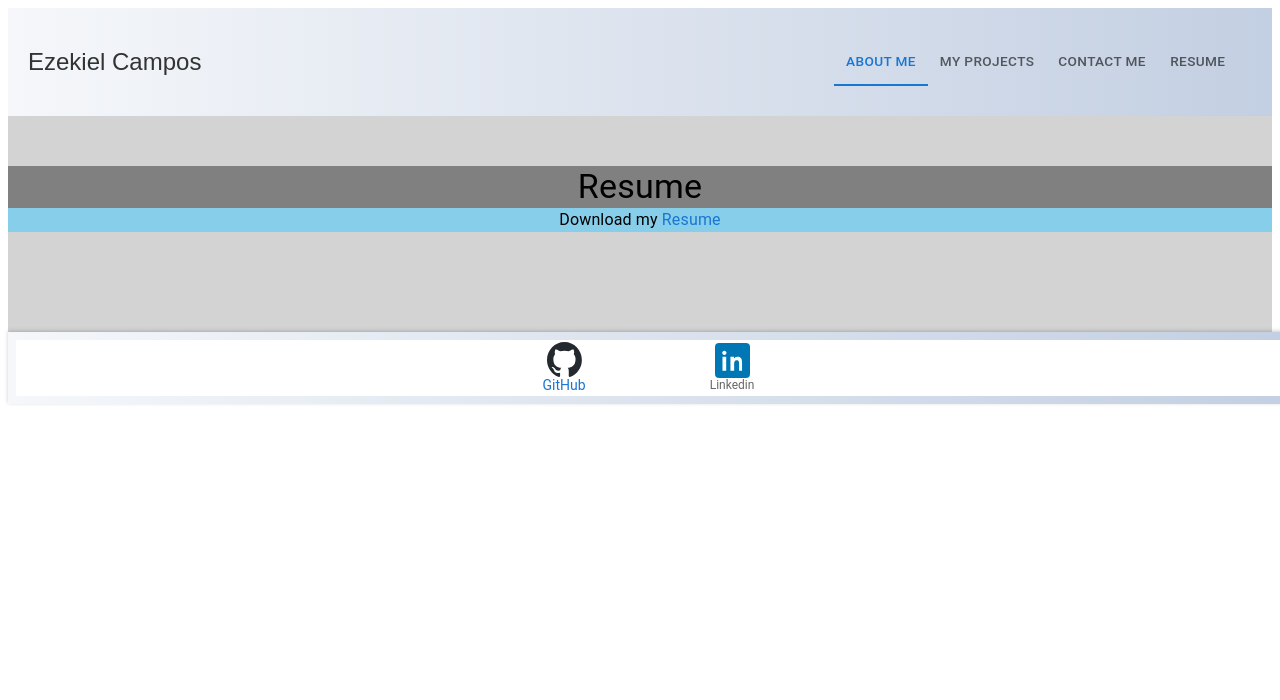
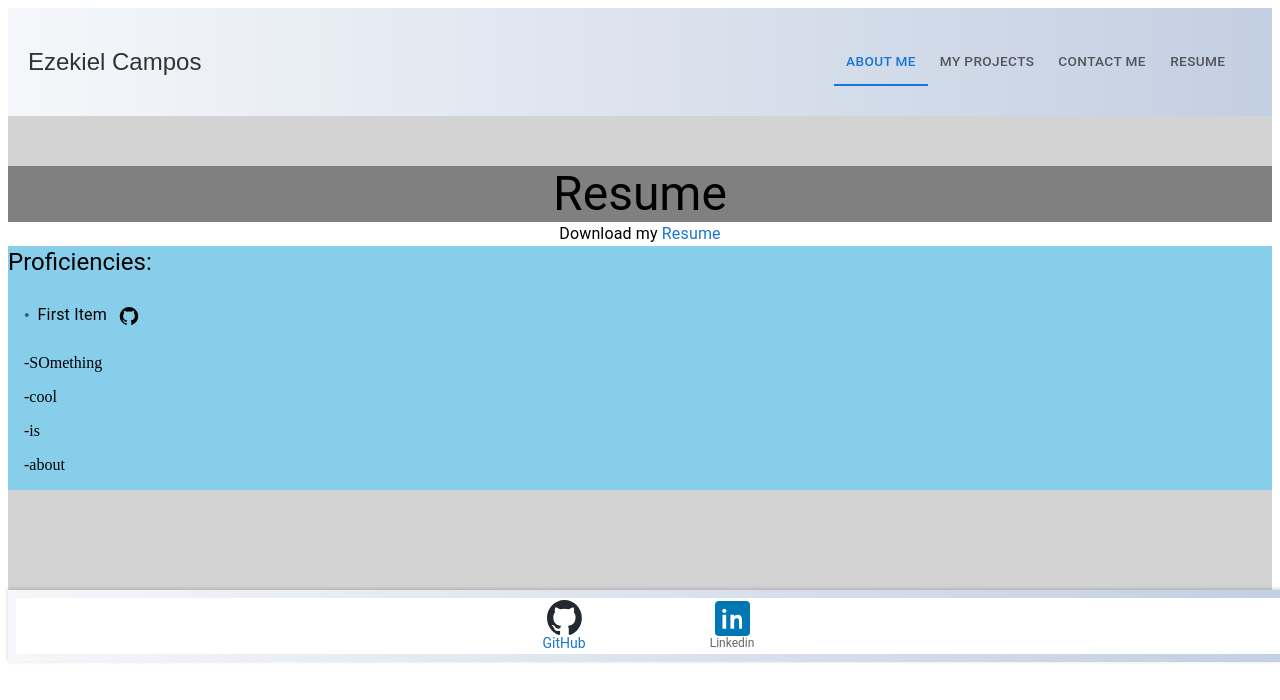
Before and after one commit to EzekielCampos/ezekiel-campos-react-portfolio, a React (Vite) app: page /resume in a window 1280 px wide. Shown: the top 700 px of the page. Built offline with nearby package versions, Linux system fonts and the light colour scheme.

Commit message:
outlining list items for proficiencies in resume page

```diff
--- a/src/components/pages/Resume.jsx
+++ b/src/components/pages/Resume.jsx
@@ -1,4 +1,14 @@
-import { Grid2 as Grid, Typography, Link } from "@mui/material";
+import {
+  Grid2 as Grid,
+  Typography,
+  Link,
+  List,
+  ListItem,
+  ListItemIcon,
+  ListItemText,
+  IconButton,
+} from "@mui/material";
+import GitHubIcon from "@mui/icons-material/GitHub";
 
 export const Resume = () => {
   return (
@@ -17,15 +27,11 @@ export const Resume = () => {
         justifyContent={"center"}
         sx={{ background: "grey" }}
       >
-        <Typography variant="h4">Resume</Typography>
+        <Typography variant="h3">Resume</Typography>
       </Grid>
-      <Grid
-        container
-        size={12}
-        justifyContent={"center"}
-        sx={{ background: "skyBlue" }}
-      >
-        <Typography variant="body1">
+      <Grid container size={12} sx={{ background: "skyBlue" }}>
+        <Grid size={12} sx={{ background: "white" }}>
+          <Typography textAlign="center" variant="body1">
             Download my{" "}
             <Link
               href="/path/to/your-file.pdf"
@@ -36,7 +42,27 @@ export const Resume = () => {
             </Link>
           </Typography>
         </Grid>
+        <Grid size={12}>
+          <Typography variant="h5">Proficiencies:</Typography>
+        </Grid>
+        <Grid size={12}>
+          <List>
+            <ListItem>
+              <ListItemIcon style={{ minWidth: "auto", marginRight: "8px" }}>
+                •
+              </ListItemIcon>
+              <ListItemText>First Item <IconButton sx={{ color: "black" }}>
+                <GitHubIcon style={{ width:20, height: 20, }} />
+              </IconButton></ListItemText>
 
+            </ListItem>
+            <ListItem>-SOmething</ListItem>
+            <ListItem>-cool</ListItem>
+            <ListItem>-is </ListItem>
+            <ListItem>-about</ListItem>
+          </List>
+        </Grid>
+      </Grid>
     </Grid>
   );
 };
```
Lines whose indentation alone changed are shown as unchanged.
